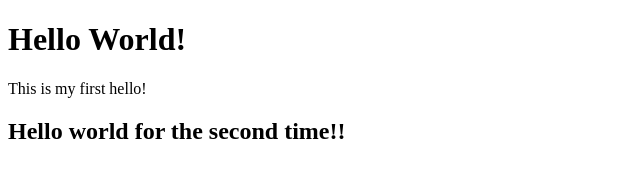
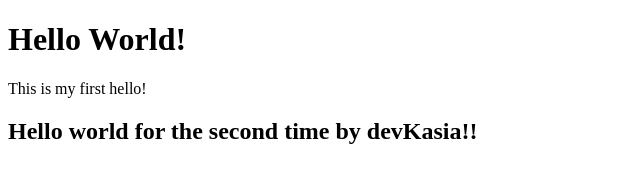
Before and after one commit to mikeru-design/git_branch_test, a plain HTML site: page index.html in a window 1280 px wide. Shown: the whole page, without its empty margins (0-640 px from the left). Drawn offline with Linux system fonts and the light colour scheme.

Commit message:
Change h2

```diff
--- a/index.html
+++ b/index.html
@@ -9,6 +9,6 @@
 <body>
   <h1 class="title">Hello World!</h1>
   <p>This is my first hello!</p>
-  <h2>Hello world for the second time!!</h2>
+  <h2>Hello world for the second time by devKasia!!</h2>
 </body>
 </html>
```
